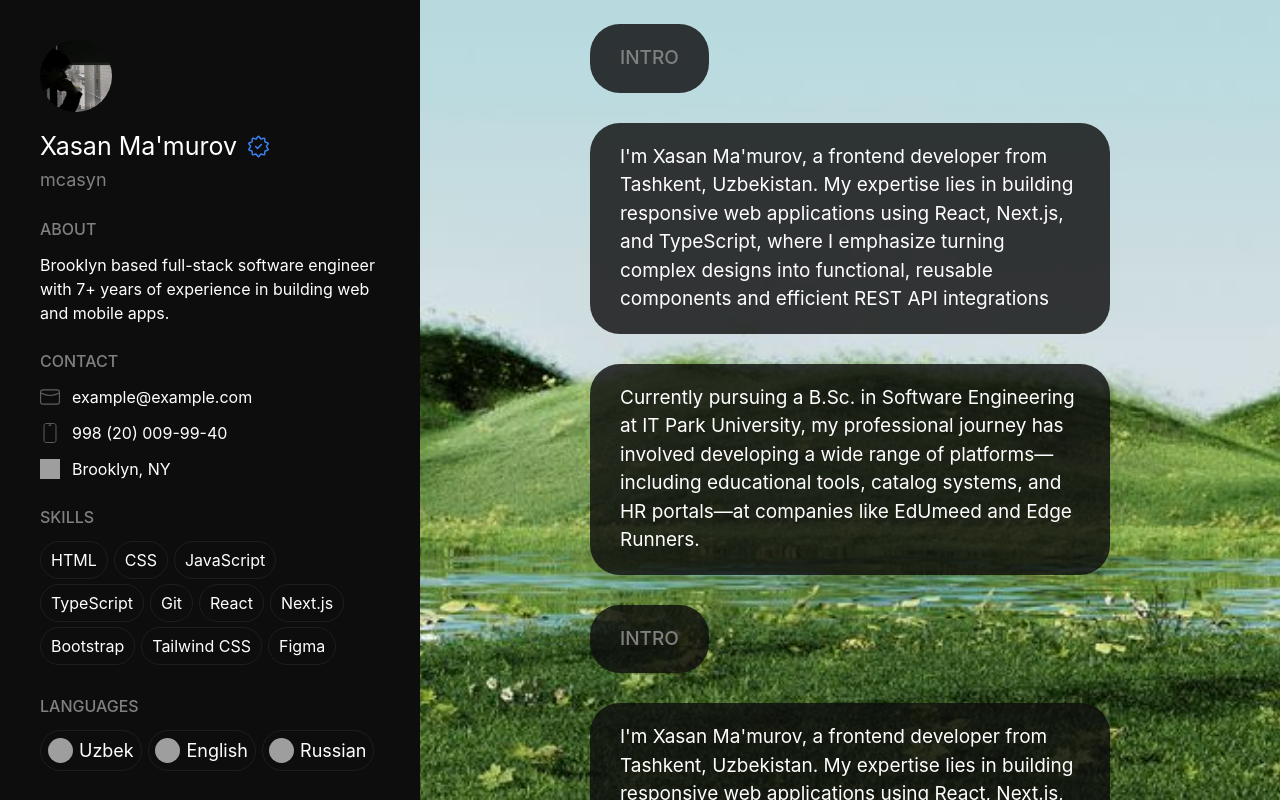
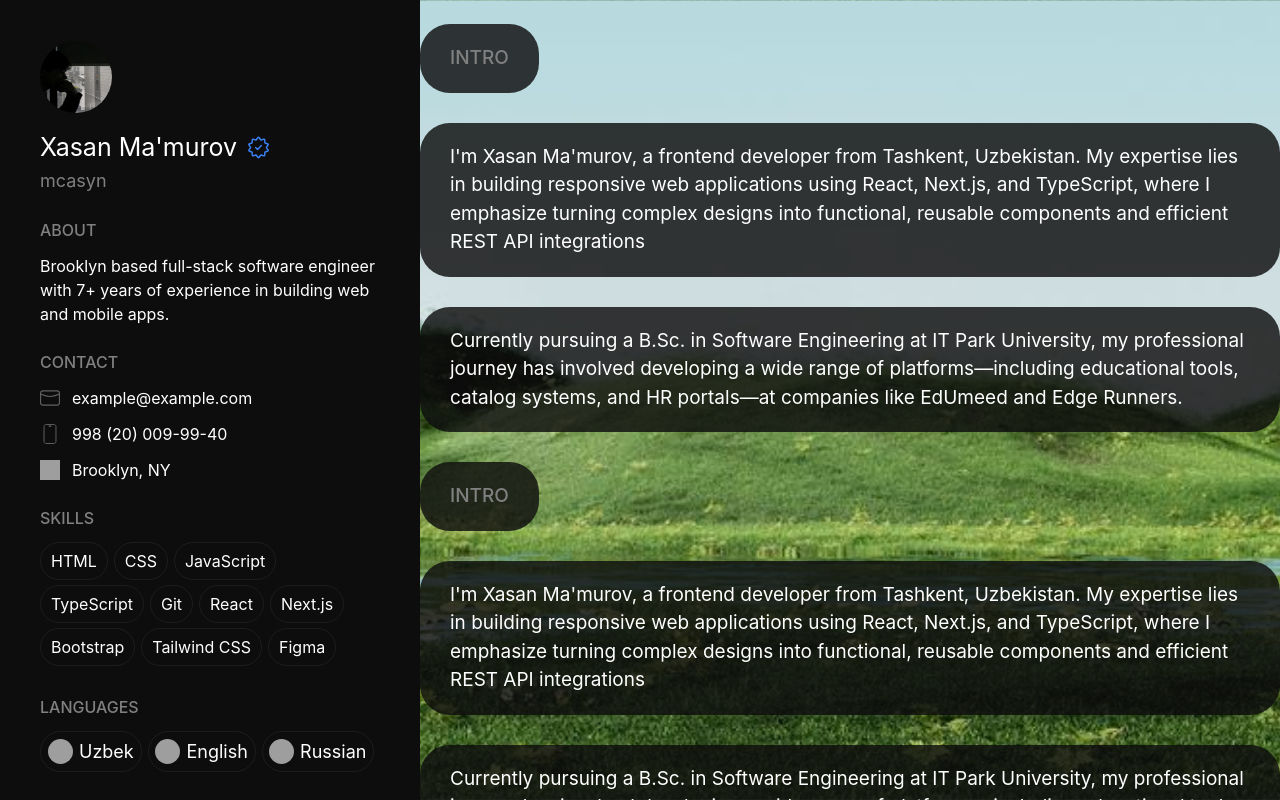
Before and after one commit to MXasan/portfolio-mcasyn, a React app: page / in a window 1280 px wide. Shown: the top 800 px of the page. Built offline with nearby package versions, Linux system fonts and the light colour scheme; grey boxes are pictures that could not be loaded; the HTML template or start-up script is replaced by a standard one.

Commit message:
style corusel

```diff
--- a/src/app/App.css
+++ b/src/app/App.css
@@ -5,17 +5,20 @@
 
 .left {
     position: sticky;
-    top: 0;
+    top: 1px;
     color: #fff;
     background: #0D0D0D;
-    height: 50px;
-    height: 100vh;
+    /* height: 100vh; */
     max-width: 420px;
+}
+
+.left-side {
+    position: sticky;
+    top: 1px;
 }
 
 .right {
     /* height: 100%; */
-    height: 100dvh;
     width: 100%;
     display: flex;
     align-items: center;
@@ -24,4 +27,5 @@
     background: #0D0D0D;
     background-size: cover;
     background-position: center;
+    background-attachment: fixed;
 }
--- a/src/index.css
+++ b/src/index.css
@@ -136,7 +136,7 @@ p {
   --sidebar-ring: oklch(0.556 0 0);
 }
 
-@layer base {
+/* @layer base {
   * {
     @apply border-border outline-ring/50;
   }
@@ -146,4 +146,22 @@ p {
   html {
     @apply font-sans;
   }
+} */
+
+@layer utilities {
+  .cursor-Left {
+    cursor: url('/arrowL.svg'), auto !important;
+  }
+
+  .cursor-Right {
+    cursor: url('/arrowR.svg'), auto !important;
+  }
+
+  .cursor-Up {
+    cursor: url('/arrowUp.svg'), auto !important;
+  }
 }
+
+/* @theme {
+  --cursor-Right: url('arrowR.png'), auto;
+} */
--- a/src/rightSide/rightSide.css
+++ b/src/rightSide/rightSide.css
@@ -1,4 +1,4 @@
-.right-side {
+.right-side-content {
     max-width: 520px;
 }
 
```
